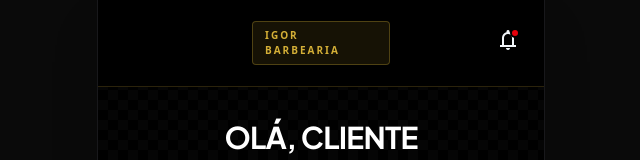
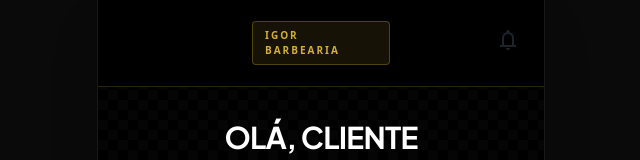
Before and after one commit to pompeu1993/IgorBarbearia, a Next.js app: page / in a window 1280 px wide. Shown: the top 160 px of the page, without its empty margins (319-959 px from the left). Built offline with nearby package versions, Linux system fonts and the light colour scheme.

Commit message:
fix(ui): disable notification icon for unauthenticated users

```diff
--- a/src/app/page.tsx
+++ b/src/app/page.tsx
@@ -17,9 +17,14 @@ export default function Home() {
           </div>
         </div>
         <div className="flex justify-end">
-          <button className="relative p-2 rounded-full hover:bg-zinc-800 text-slate-100 transition-colors">
+          <button
+            disabled={!isAuthenticated}
+            className={`relative p-2 rounded-full transition-colors ${isAuthenticated ? "hover:bg-zinc-800 text-slate-100" : "opacity-30 pointer-events-none text-slate-500"}`}
+          >
             <span className="material-symbols-outlined text-[24px]">notifications</span>
-            <span className="absolute top-2 right-2 h-2.5 w-2.5 rounded-full bg-red-600 border-2 border-black"></span>
+            {isAuthenticated && (
+              <span className="absolute top-2 right-2 h-2.5 w-2.5 rounded-full bg-red-600 border-2 border-black"></span>
+            )}
           </button>
         </div>
       </header>
```
Also changed, not shown: 1 other file (tests, documents, lock files or other folders).
